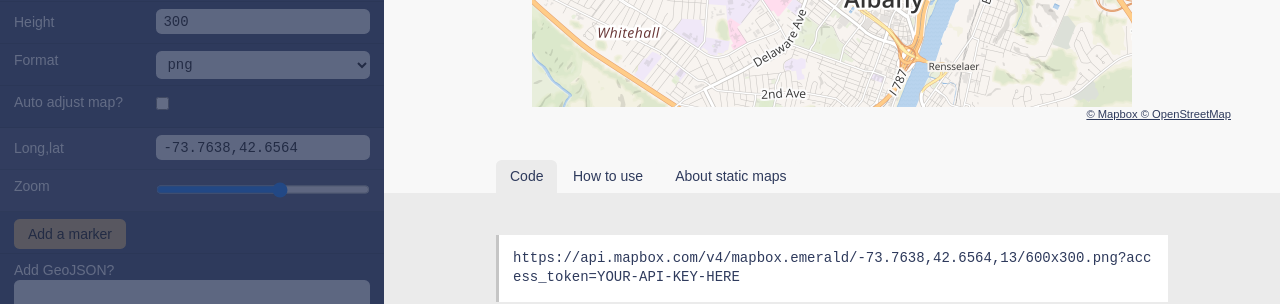
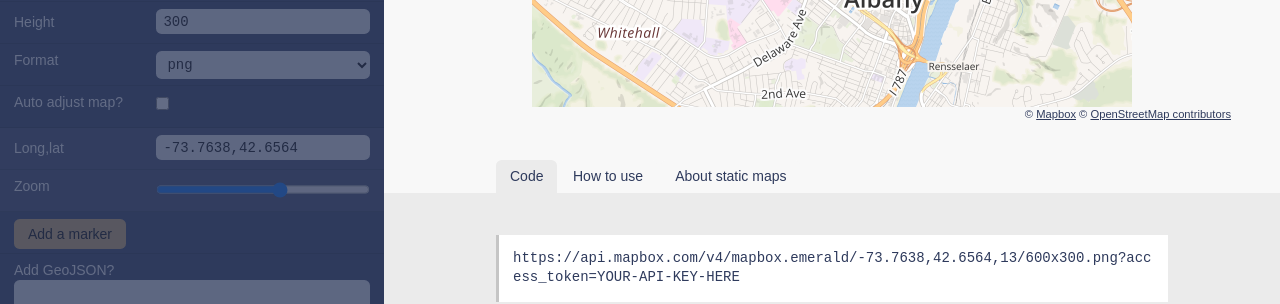
Before and after one commit to katydecorah/staticmapmaker, a Jekyll site: the page built from mapbox/index.html, in a window 1280 px wide and 931 px high. Shown: the part 221-525 px from the top of the window. Built offline with Jekyll 4.4.1, drawn with Linux system fonts in a browser that asks for light colours; nearby versions of some CDN libraries.

Commit message:
updates attribution

```diff
--- a/_includes/map/mapbox.html
+++ b/_includes/map/mapbox.html
@@ -4,4 +4,4 @@
 <div ng-if="base.API">
 <img ng-src="{{ mapcode }}" alt="Mapbox map" class="static-map" id="map" data-proofer-ignore>
 </div>
-<div class="attribution"><a href="https://www.mapbox.com/about/maps/" target="_blank">&copy; Mapbox &copy; OpenStreetMap</a></div>
+<div class="attribution">&copy; <a href='https://www.mapbox.com/map-feedback/'>Mapbox</a> &copy; <a href='http://www.openstreetmap.org/copyright'>OpenStreetMap contributors</a></div>
```
